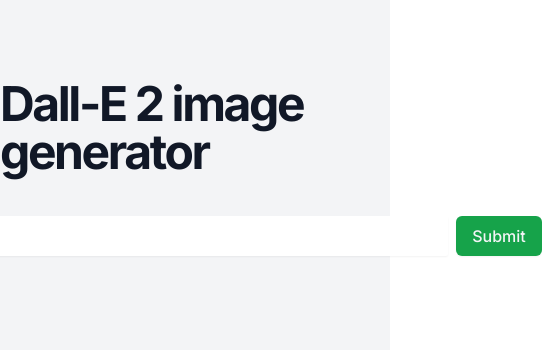
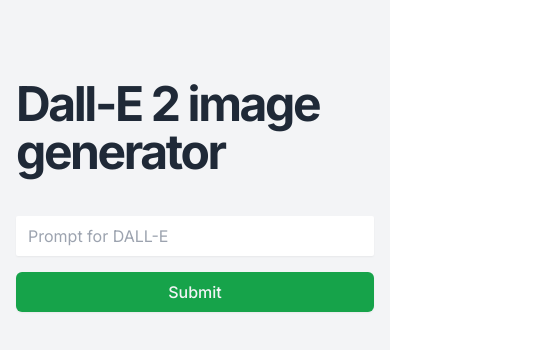
Before and after one commit to domeccleston/dalle-2, a Next.js app: page / in a window 390 px wide. Shown: the top 350 px of the page, 542 px wide, since content can reach past the window. Built offline with nearby package versions, Linux system fonts and the light colour scheme.

Commit message:
styling fixes

```diff
--- a/package.json
+++ b/package.json
@@ -10,6 +10,7 @@
   "dependencies": {
     "@upstash/qstash": "^0.1.7",
     "@upstash/redis": "^1.16.0",
+    "classnames": "^2.3.2",
     "next": "13.0.0",
     "openai": "^3.1.0",
     "react": "18.2.0",
--- a/pages/index.js
+++ b/pages/index.js
@@ -1,5 +1,6 @@
 import { useState } from "react";
 import Image from "next/image";
+import cn from "classnames";
 
 import { useInterval } from "../hooks/use-interval";
 
@@ -8,6 +9,7 @@
   const [loading, setLoading] = useState(false);
   const [messageId, setMessageId] = useState("");
   const [image, setImage] = useState(null);
+  const [isImageLoading, setIsImageLoading] = useState(false);
 
   useInterval(
     async () => {
@@ -16,6 +18,7 @@
       console.log(json);
       if (res.status === 200) {
         setLoading(false);
+        setIsImageLoading(true);
         setImage(json.data[0].url);
       }
     },
@@ -24,33 +27,33 @@
 
   async function submitForm(e) {
     e.preventDefault();
+    setLoading(true);
     const response = await fetch(`/api/image?prompt=${prompt}`);
     const json = await response.json();
     setMessageId(json.id);
     console.log(messageId);
-    setLoading(true);
   }
 
   return (
-    <div className="antialiased mx-auto py-20 h-screen bg-gray-100">
+    <div className="antialiased mx-auto px-4 py-20 h-screen bg-gray-100">
       <div className="flex flex-col items-center justify-center">
-        <h1 className="text-5xl tracking-tighter pb-10 font-bold text-gray-900">
+        <h1 className="text-5xl tracking-tighter pb-10 font-bold text-gray-800">
           Dall-E 2 image generator
         </h1>
-        <form className="flex" onSubmit={submitForm}>
+        <form className="flex w-full sm:w-auto flex-col sm:flex-row" onSubmit={submitForm}>
           <input
-            className="shadow-sm rounded-sm px-3 py-2 min-w-[600px]"
+            className="shadow-sm text-gray-700 rounded-sm px-3 py-2 mb-4 sm:mb-0 sm:min-w-[600px]"
             type="text"
             placeholder="Prompt for DALL-E"
             onChange={(e) => setPrompt(e.target.value)}
           />
           <button
-            className="shadow-sm inline-flex justify-center font-medium items-center px-4 bg-green-600 text-gray-100 py-2 ml-2 rounded-md hover:bg-green-500"
+            className="shadow-sm sm:w-[90px] py-2 inline-flex justify-center font-medium items-center px-4 bg-green-600 text-gray-100 sm:ml-2 rounded-md hover:bg-green-700"
             type="Submit"
           >
             {loading && (
               <svg
-                className="animate-spin -ml-1 mr-3 h-5 w-5 text-white"
+                className="animate-spin h-5 w-5 text-white"
                 xmlns="http://www.w3.org/2000/svg"
                 fill="none"
                 viewBox="0 0 24 24"
@@ -70,16 +73,23 @@
                 ></path>
               </svg>
             )}
-            Submit
+            {!loading ? 'Submit' : ''}
           </button>
         </form>
         <div className="flex items-center justify-center">
           {image && (
-            <img
-              className="mt-10 rounded-md shadow-md"
+            <Image
+              alt={`Dall-E representation of: ${prompt}`}
+              className={cn(
+                "duration-700 ease-in-out mt-10 rounded-md shadow-md",
+                isImageLoading
+                  ? "grayscale blur-2xl"
+                  : "grayscale-0 blur-0"
+              )}
               src={image}
               width="400"
               height="400"
+              onLoadingComplete={() => setIsImageLoading(false)}
             />
           )}
         </div>
```
Also changed, not shown: 1 other file (tests, documents, lock files or other folders).
